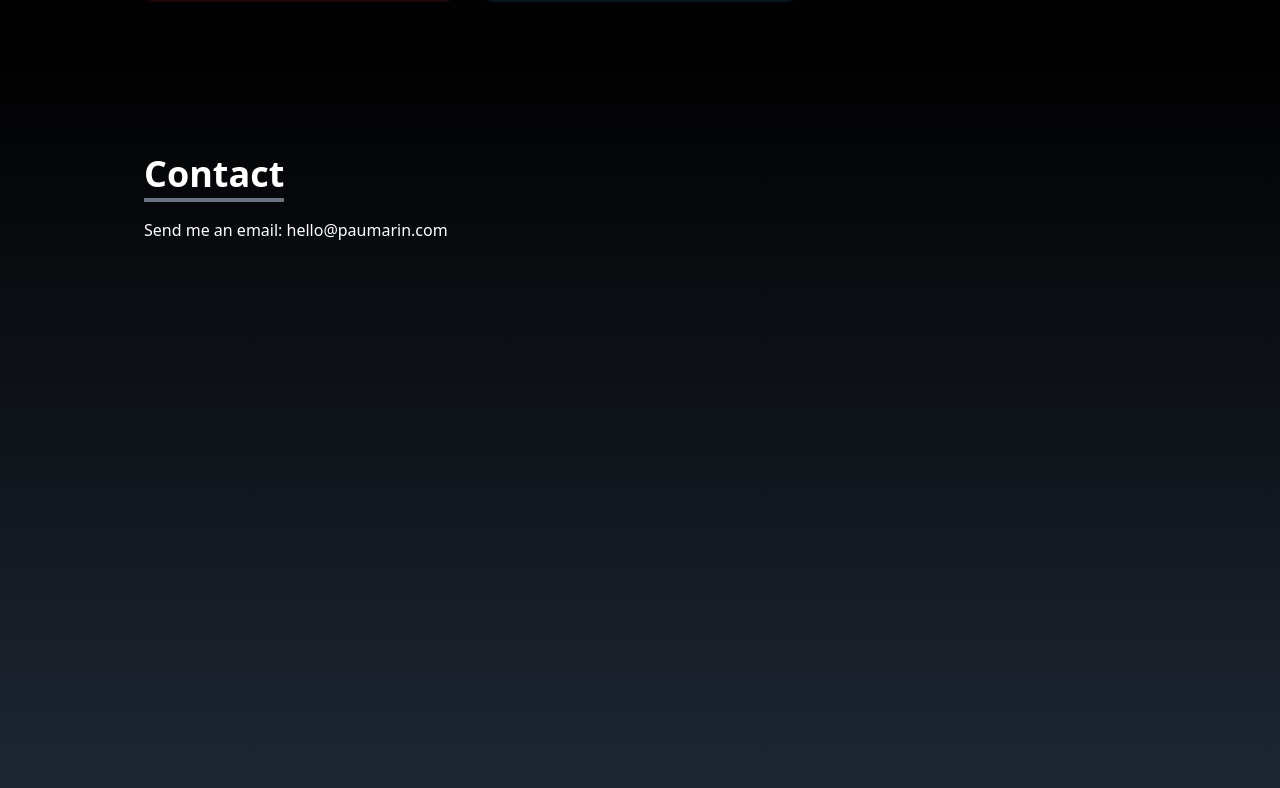
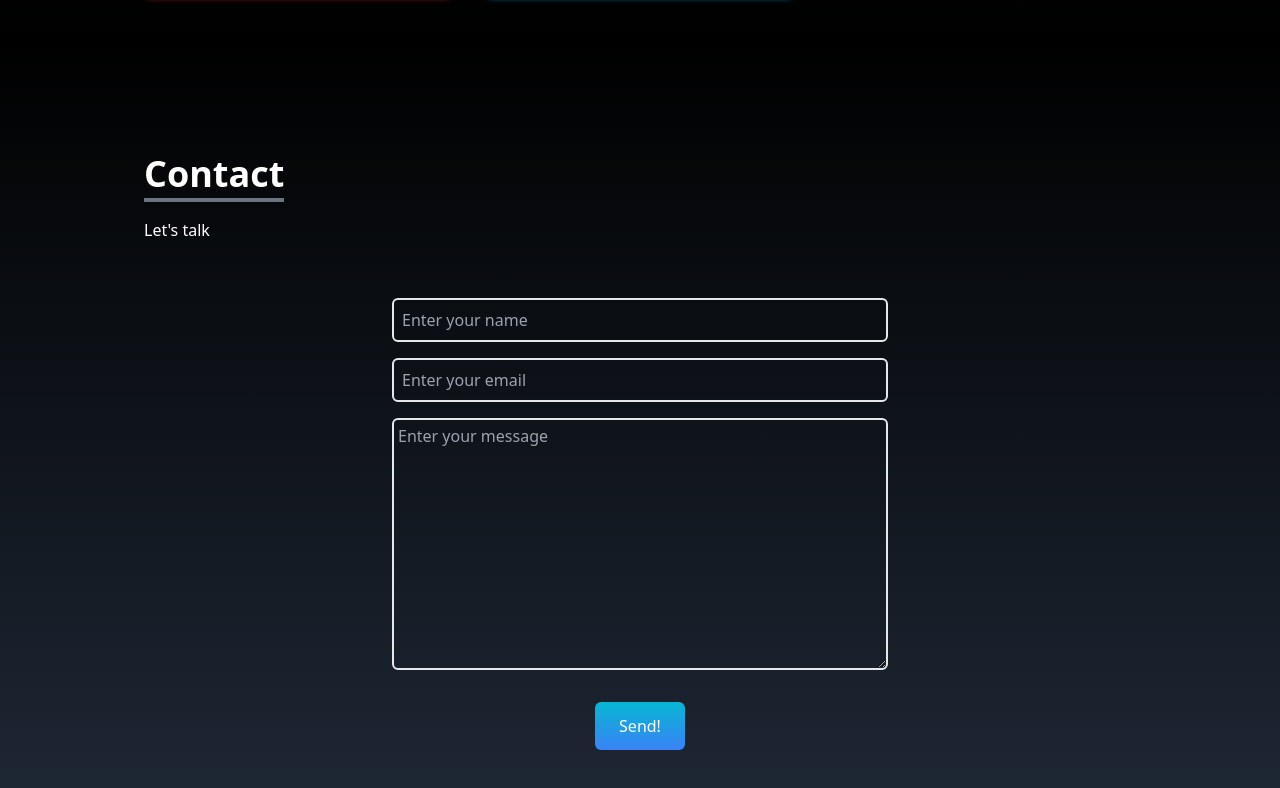
Before and after one commit to Pau-Marin/MySite, a Next.js app: page / in a window 1280 px wide. Shown: the part 3624-4412 px from the top of the page. Built offline with nearby package versions, Linux system fonts and the light colour scheme.

Commit message:
Update Contact.tsx
Uncommented form

```diff
--- a/components/Contact.tsx
+++ b/components/Contact.tsx
@@ -9,13 +9,13 @@ const Contact = () => {
           <p className="text-4xl font-bold inline border-b-4 border-gray-500">
             Contact
           </p>
-          <p className="py-6">
+          {/* <p className="py-6">
             Send me an email:{' '}
             <a href={'mailto:hello@paumarin.com'}>hello@paumarin.com</a>
-          </p>
-          {/* <p className="py-6">Let's talk</p> */}
+          </p> */}
+          <p className="py-6">Let's talk</p>
         </div>
-        {/* <div className="flex justify-center items-center">
+        <div className="flex justify-center items-center">
           <form action="" className="flex flex-col w-full md:w-1/2">
             <input
               type="text"
@@ -32,14 +32,14 @@ const Contact = () => {
             <textarea
               name="message"
               placeholder="Enter your message"
-              rows="10"
+              rows={10}
               className="p-1 bg-transparent border-2 rounded-md text-white focus:outline-none"
             ></textarea>
             <button className="text-white bg-gradient-to-b from-cyan-500 to-blue-500 px-6 py-3 my-8 mx-auto flex items-center rounded-md hover:scale-110 duration-300">
               Send!
             </button>
           </form>
-  </div>*/}
+        </div>
       </div>
     </div>
   )
```
